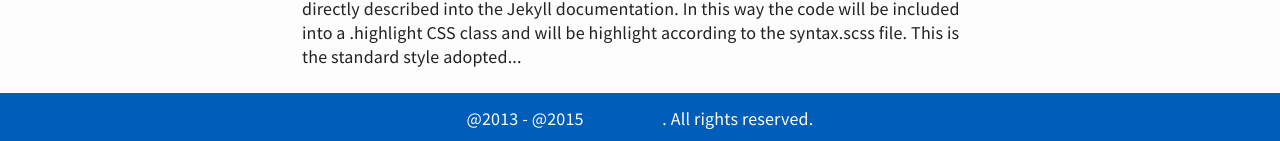
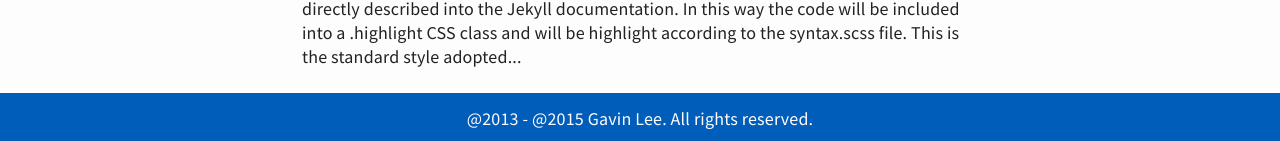
Before and after one commit to gavin-k/gavin-k.github.io, a Jekyll site: the page built from index.html, in a window 1280 px wide. Shown: the part 986-1127 px from the top of the page. Built offline with Jekyll 4.4.1, drawn with Linux system fonts in a browser that asks for light colours; the list of posts is cut into pages by our own code.

Commit message:
add neccessary mofidy

```diff
--- a/_includes/footer.html
+++ b/_includes/footer.html
@@ -1,3 +1,3 @@
 <footer>
-	<span>@2013 - @2015<a href="mailto:lijy0717@gmail.com">Gavin Lee</a>. All rights reserved.</span>
+	<span>@2013 - @2015 Gavin Lee. All rights reserved.</span>
 </footer>
--- a/_includes/header.html
+++ b/_includes/header.html
@@ -1,6 +1,6 @@
 <header id="header">
 	<a href="{{ site.baseurl }}">
-		<img src="{{ "/img/gavin.jpg" | prepend: site.baseurl }}" alt="Gavin's Avatar">
+		<img src="{{ "img/gavin.jpg" | prepend: site.baseurl }}" alt="Gavin's Avatar">
 	  <h1>Gavin's Tech Notes</h1>
 	</a>
 </header>
```
